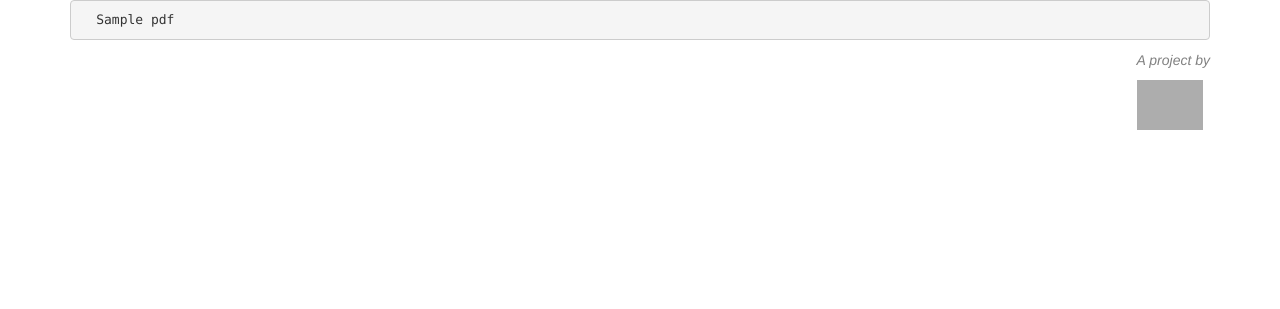
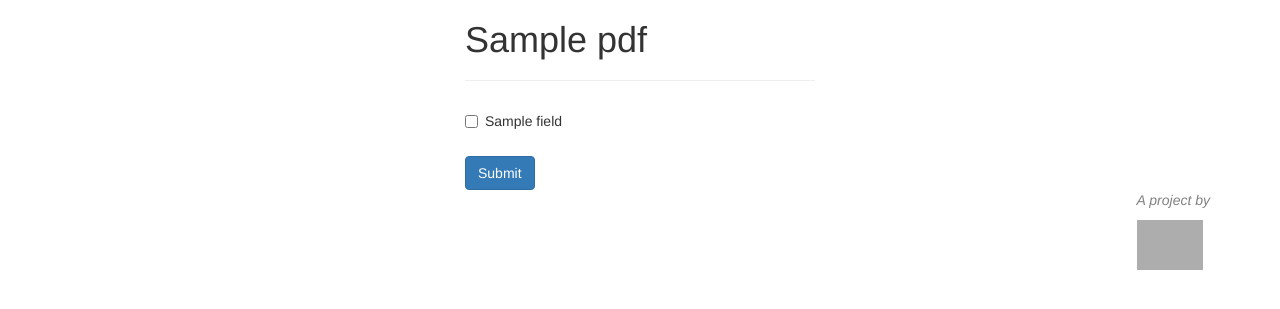
Before and after one commit to codeforamerica/pdf-filler, a Flask app: template src/templates/pdf_detail.html in a window 1280 px wide. Shown: the top 309 px of the page. Run offline with Flask 2, Linux system fonts and the light colour scheme; the template is opened without the code that fills it: most values are stand-ins (such as "Sample title", 1, 10 or a date in 2020); some libraries are stand-ins or nearby versions; grey boxes are pictures that could not be loaded.

Commit message:
completed demo workflow

```diff
--- a/src/templates/pdf_detail.html
+++ b/src/templates/pdf_detail.html
@@ -1,6 +1,35 @@
 {% extends "base.html" %}
 {% block body %}
-<pre>
-  {{ pdf }}
-</pre>
+<form action="{{ pdf.url }}" method="post" class="col-md-4 col-xs-6 col-md-offset-4 col-xs-offset-3">
+<h1>{{ pdf.original_pdf_title }}</h1>
+<hr>
+{% for field in pdf.fields %}
+<fieldset class="form-group">
+  {% set field_index = loop.index %}
+  {% if field.type == 'text' %}
+  <label for="field{{ field_index }}" class="field-label">{{ field.name }}</label>
+  <input class="form-control" name="field{{ field_index }}" type="text">
+  {% elif field.options|length > 2 %}
+  <p><strong>{{ field.name }}</strong></p>
+  {% for option in field.options %}
+    {% if option != 'Off' %}
+      <span class="radio-inline">
+        <label>
+          <input type="radio" name="field{{ field_index }}" value="{{ option }}"> {{ option }}
+        </label>
+      </span>
+    {% endif %}
+  {% endfor %}
+  {% else %}
+  <div class="checkbox">
+  <label>
+    <input type="checkbox" name="field{{ field_index }}" value="Yes"> {{ field.name }}
+  </label>
+  </div>
+  {% endif %}
+</fieldset>
+{% endfor %}
+
+<button type="submit" class="btn btn-primary">Submit</button>
+</form>
 {% endblock body %}
```
Also changed, not shown: src/pdfhook/views.py (+18 -4 lines).
